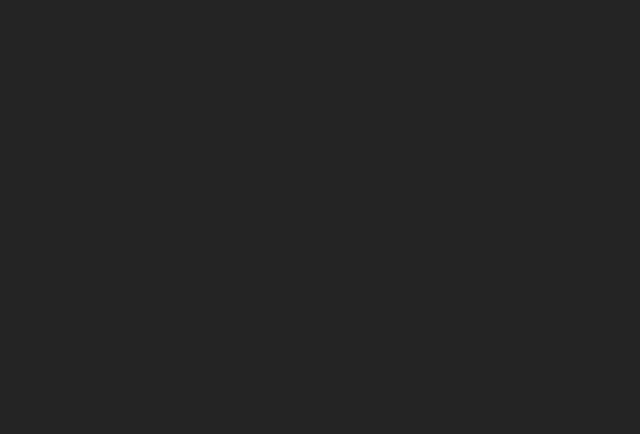
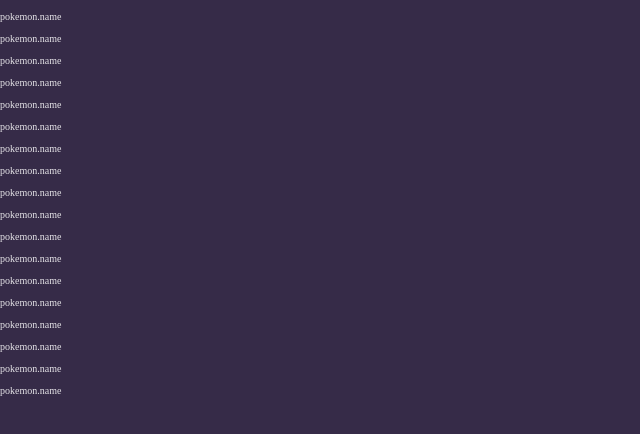
Before and after one commit to Odi000/Memory_Card, a React (Vite) app: page / in a window 1280 px wide. Shown: the top 434 px of the page, without its empty margins (0-640 px from the left). Built offline with nearby package versions, Linux system fonts and the light colour scheme; no server answers.

Commit message:
contact with pokemon API made

```diff
--- a/src/App.jsx
+++ b/src/App.jsx
@@ -1,10 +1,13 @@
 import { useState } from 'react'
 import reactLogo from './assets/react.svg'
 import viteLogo from '/vite.svg'
+import CardContainer from './components/grid'
 import './styles/App.css'
 
 function App() {
-
+	return(
+		<CardContainer></CardContainer>
+	)
 }
 
 export default App
--- /dev/null
+++ b/src/components/card.jsx
@@ -0,0 +1,16 @@
+function Card({pokemon}){
+    return(
+        <div className="card">
+            <div className="img-container">
+                <Sprite></Sprite>
+            </div>
+            <p className="name">{"pokemon.name"}</p>
+        </div>
+    )
+}
+
+function Sprite({url}){
+    return <img src={url}/>
+}
+
+export default Card;
--- /dev/null
+++ b/src/components/grid.jsx
@@ -0,0 +1,34 @@
+import { useState, useEffect } from "react";
+import pokemonCollection from "./pokemonAPI";
+import Card from "./card";
+
+function CardContainer() {
+    const [pokemonList, setPokemonList] = useState([]);
+
+    useEffect(() => {
+        (async () => {
+            const getPokemonList = await pokemonCollection();
+            setPokemonList(getPokemonList);
+        })()
+    }, []);
+
+    console.log(pokemonList);
+
+    return (
+        <div id="card-container">
+            {
+                (() => {
+                    const cardArr = [];
+                    for (let i = 0; i < 18; i++) {
+                        cardArr.push(
+                            <Card key={crypto.randomUUID()}></Card>
+                        )
+                    }
+                    return cardArr;
+                })()
+            }
+        </div>
+    )
+}
+
+export default CardContainer;
--- /dev/null
+++ b/src/components/pokemonAPI.js
@@ -0,0 +1,42 @@
+async function pokemonCollection() {
+    const pokemonNames = [
+        "Pikachu",
+        "Charizard",
+        "Bulbasaur",
+        "Squirtle",
+        "Jigglypuff",
+        "Gengar",
+        "Eevee",
+        "Mewtwo",
+        "Snorlax",
+        "Turtwig",
+        "Starly",
+        "Shinx",
+        "Riolu",
+        "Glaceon",
+        "Zorua",
+        "Axew",
+        "Froakie",
+        "Litten"
+    ]
+    const collection = [];
+
+    for (const pokName of pokemonNames) {
+        await requestPokemon(pokName, collection);
+    }
+
+    return collection;
+
+    async function requestPokemon(name, collection) {
+        try {
+            const response = await fetch(`https://pokeapi.co/api/v2/pokemon/${name}`);
+            const parsedData = await response.json();
+            collection.push(parsedData);
+        }
+        catch (error) {
+            console.log(error);
+        }
+    }
+}
+
+export default pokemonCollection;
--- a/src/main.jsx
+++ b/src/main.jsx
@@ -6,5 +6,5 @@
 createRoot(document.getElementById('root')).render(
   <StrictMode>
     <App />
-  </StrictMode>,
+  </StrictMode>
 )
--- a/src/styles/App.css
+++ b/src/styles/App.css
@@ -0,0 +1,5 @@
+#root {
+  background-color: #362B48;
+  width: 100vw;
+  height: 100vh;
+}
--- a/src/styles/index.css
+++ b/src/styles/index.css
@@ -1,4 +1,11 @@
+*,
+*::before,
+::after {
+  margin: 0;
+}
+
 :root {
   color: rgba(255, 255, 255, 0.87);
   background-color: #242424;
+  font-size: 10px;
 }
```
